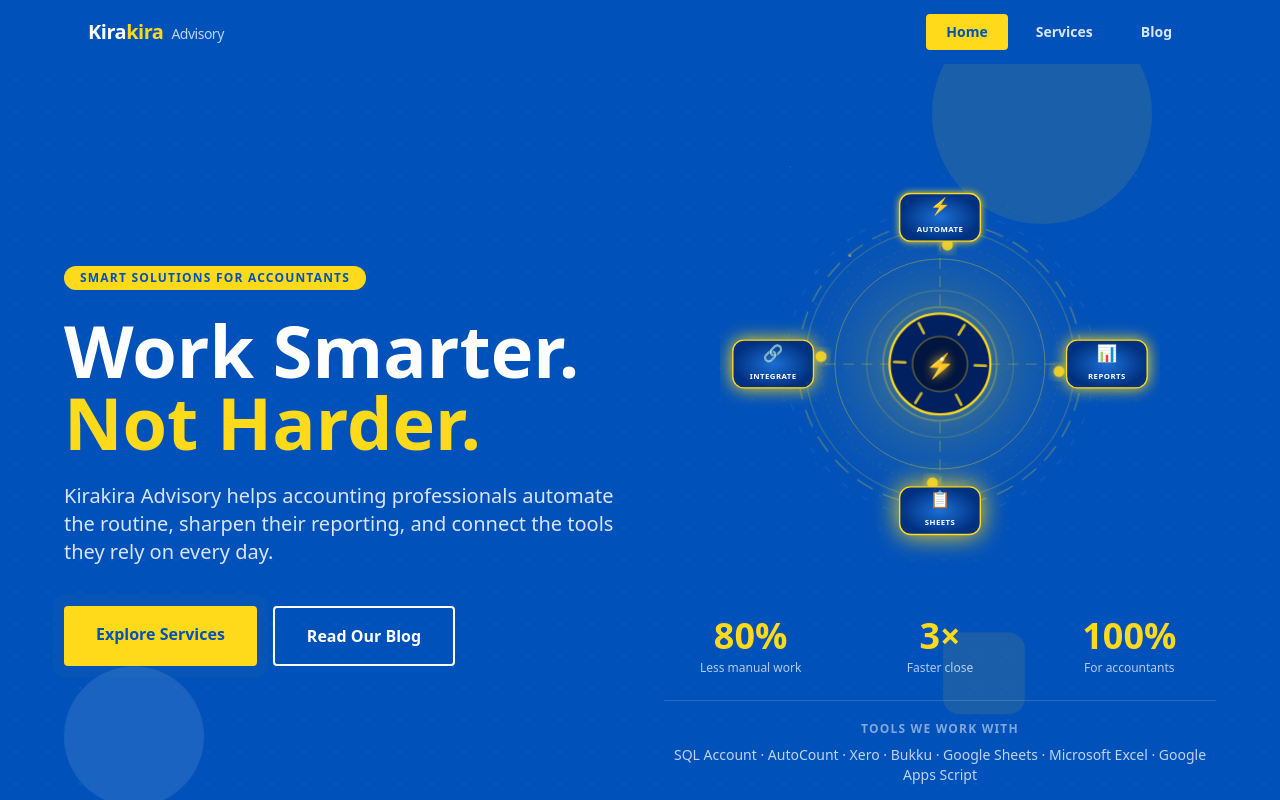
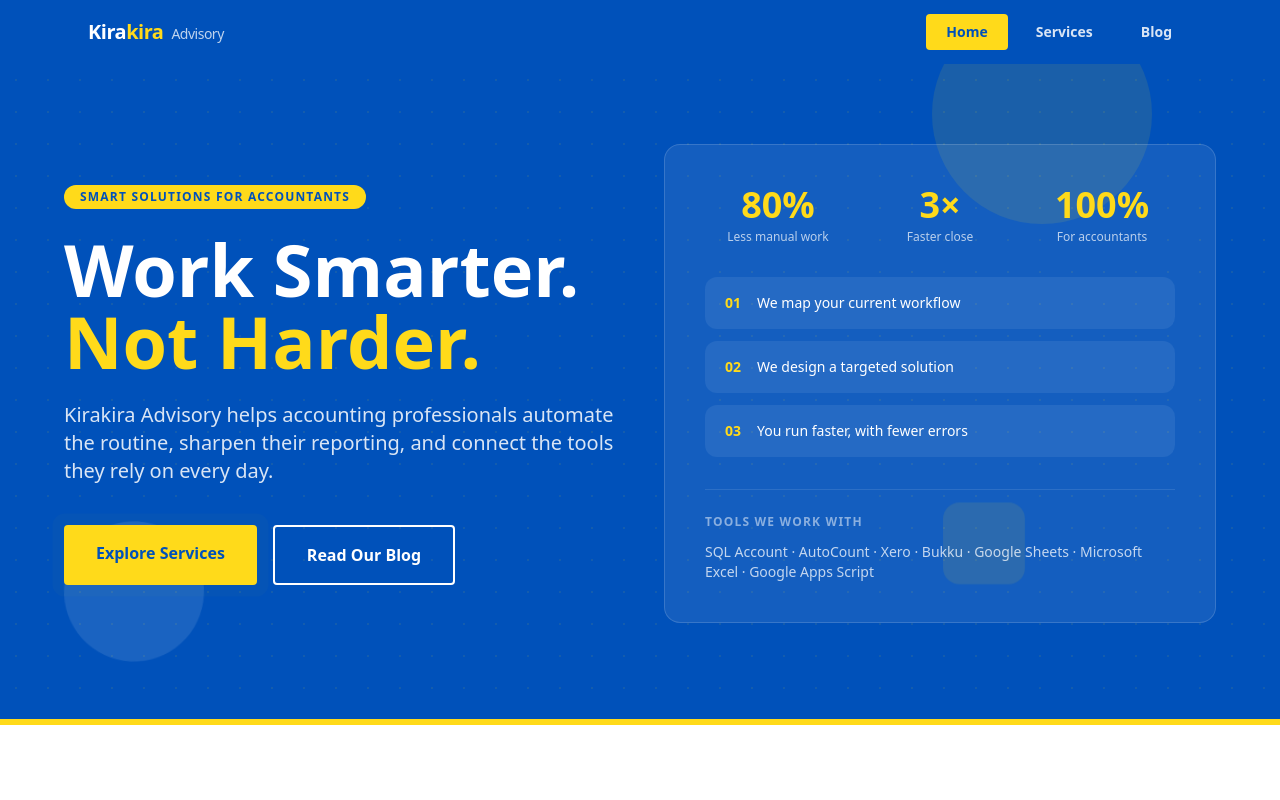
Before and after one commit to chaowmunhoong-ctrl/kirakira-advisory, a Next.js app: page / in a window 1280 px wide. Shown: the top 800 px of the page. Built offline with nearby package versions, Linux system fonts and the light colour scheme.

Commit message:
Restore earlier hero: frosted glass stats panel instead of AutomationIcon

```diff
--- a/app/page.tsx
+++ b/app/page.tsx
@@ -1,7 +1,6 @@
 'use client'
 import Link from 'next/link'
 import { useEffect, useRef, useState } from 'react'
-import AutomationIcon from './components/AutomationIcon'
 
 /* ── Scroll-reveal hook ── */
 function useReveal() {
@@ -108,19 +107,32 @@
               </div>
             </div>
 
-            {/* Right — animated automation icon + stats */}
+            {/* Right — animated stats panel */}
             <div className="lg:w-1/2 w-full fade-up" style={{ animationDelay: '0.4s', opacity: 0 }}>
-              <AutomationIcon />
-              <div className="grid grid-cols-3 gap-4 mt-8">
-                <StatCard value={80}  suffix="%" label="Less manual work" delay="0s" />
-                <StatCard value={3}   suffix="×" label="Faster close"     delay="0.15s" />
-                <StatCard value={100} suffix="%" label="For accountants"  delay="0.3s" />
-              </div>
-              <div className="mt-6 pt-5" style={{ borderTop: '1px solid rgba(255,255,255,0.15)' }}>
-                <p className="text-xs font-bold tracking-widest uppercase mb-2 text-center" style={{ color: 'rgba(255,255,255,0.5)' }}>Tools we work with</p>
-                <p className="text-sm font-medium text-center" style={{ color: 'rgba(255,255,255,0.75)' }}>
-                  SQL Account · AutoCount · Xero · Bukku · Google Sheets · Microsoft Excel · Google Apps Script
-                </p>
+              <div className="rounded-2xl p-8 sm:p-10" style={{ backgroundColor: 'rgba(255,255,255,0.08)', border: '1px solid rgba(255,255,255,0.15)', backdropFilter: 'blur(8px)' }}>
+                <div className="grid grid-cols-3 gap-4 mb-8">
+                  <StatCard value={80} suffix="%" label="Less manual work" delay="0s" />
+                  <StatCard value={3}  suffix="×"  label="Faster close"     delay="0.15s" />
+                  <StatCard value={100} suffix="%" label="For accountants"  delay="0.3s" />
+                </div>
+                <div className="space-y-3">
+                  {[
+                    { step: '01', text: 'We map your current workflow' },
+                    { step: '02', text: 'We design a targeted solution' },
+                    { step: '03', text: 'You run faster, with fewer errors' },
+                  ].map((item) => (
+                    <div key={item.step} className="flex items-center gap-4 rounded-xl px-5 py-4 transition-all duration-300 hover:bg-white hover:bg-opacity-10 cursor-default" style={{ backgroundColor: 'rgba(255,255,255,0.07)' }}>
+                      <span className="text-sm font-extrabold" style={{ color: '#FFDA1A' }}>{item.step}</span>
+                      <span className="text-sm font-medium text-white">{item.text}</span>
+                    </div>
+                  ))}
+                </div>
+                <div className="mt-8 pt-6" style={{ borderTop: '1px solid rgba(255,255,255,0.1)' }}>
+                  <p className="text-xs font-bold tracking-widest uppercase mb-3" style={{ color: 'rgba(255,255,255,0.5)' }}>Tools we work with</p>
+                  <p className="text-sm font-medium" style={{ color: 'rgba(255,255,255,0.75)' }}>
+                    SQL Account · AutoCount · Xero · Bukku · Google Sheets · Microsoft Excel · Google Apps Script
+                  </p>
+                </div>
               </div>
             </div>
 
```
